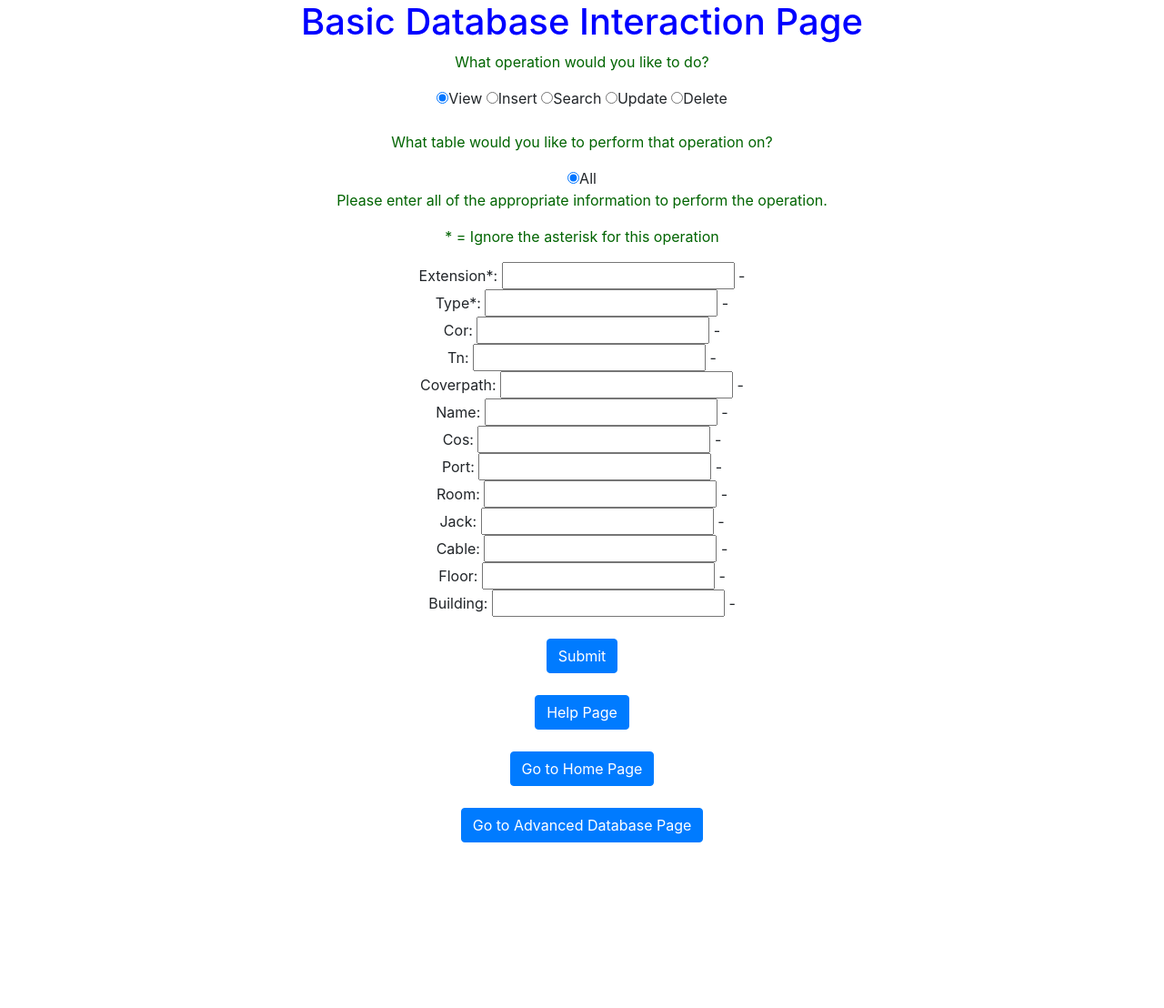
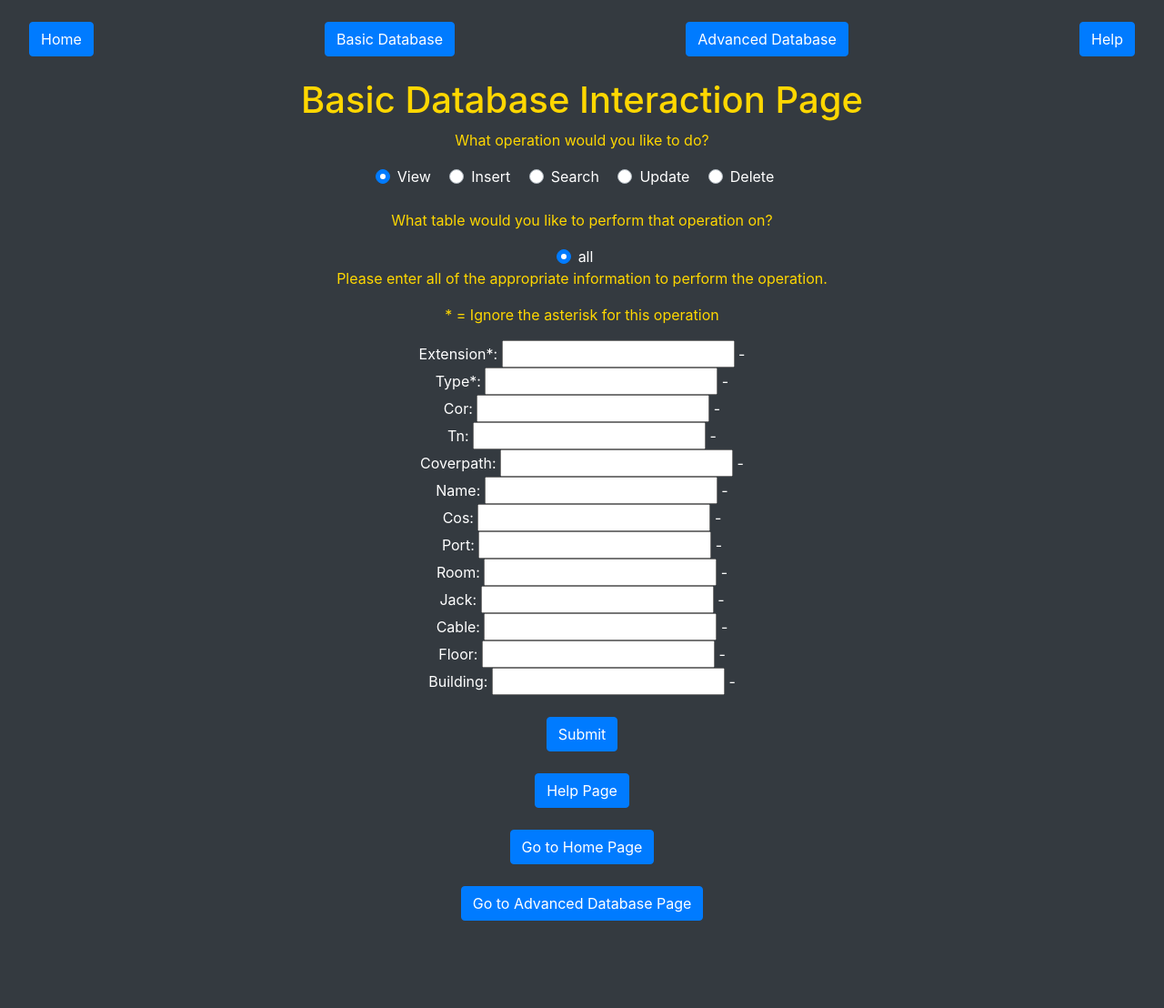
Before and after one commit to devinjh/DM_Term_Project, a PHP site: page /DatabaseInteraction.php in a window 1280 px wide. Shown: the whole page at 91% size. Before the commit the page ends 926 px from the top, so only its background shows below. Run offline with PHP 8.4, Linux system fonts and the light colour scheme; data that the repository does not hold is empty.

Commit message:
Major visual update

```diff
--- a/DatabaseInteraction.php
+++ b/DatabaseInteraction.php
@@ -18,9 +18,10 @@
 		<link rel="stylesheet" href="https://stackpath.bootstrapcdn.com/bootstrap/4.3.1/css/bootstrap.min.css" integrity="sha384-ggOyR0iXCbMQv3Xipma34MD+dH/1fQ784/j6cY/iJTQUOhcWr7x9JvoRxT2MZw1T" crossorigin="anonymous">
 
 		<meta charset = "utf-8">
-		<title> Database </title>
+		<title> Basic Database </title>
 	</head>
-<body>
+
+<body class="p-3 mb-2 bg-dark text-white">
 
 <script>
 
@@ -446,8 +447,24 @@
 
 <center>
 
+	<!-- Navigation bar. -->
+	<nav class="navbar navbar-dark bg-dark">
+		<form>
+    		<button class="btn btn-primary" type="button" onclick=location.href="Home.php">Home</button>
+    	</form>
+		<form class="form-inline">
+    		<button class="btn btn-primary" type="button" onclick=location.href="DatabaseInteraction.php">Basic Database</button>
+    	</form>
+    	<form>
+    		<button class="btn btn-primary" type="button" onclick=location.href="AdvancedDatabaseInteraction.php">Advanced Database</button>
+    	</form>
+    	<form>
+    		<button class="btn btn-primary" type="button" onclick="openHelpPage()">Help</button>
+    	</form>
+    </nav>
+
 	<!-- Header -->
-	<h1 style="color: blue">
+	<h1 style="color: gold">
 		Basic Database Interaction Page
 	</h1>
 
@@ -463,45 +480,75 @@
 	?>
 
 		<!-- Figuring out what operation they would like to perform. -->
-		<p style="color: darkgreen">
+		<p style="color: gold">
 			What operation would you like to do?
 		</p>
 
-		<!-- The operation radio buttons. -->
-		<input type="radio" name="operation" value="view" onclick="updateInformation(OperationEnum.View)" id="view_operation" checked>View
-		<input type="radio" name="operation" value="insert" onclick="updateInformation(OperationEnum.Insert)" id="insert_operation">Insert
-		<input type="radio" name="operation" value="search" onclick="updateInformation(OperationEnum.Search)" id="search_operation">Search
-		<input type="radio" name="operation" value="update" onclick="updateInformation(OperationEnum.Update)" id="update_operation">Update
-		<input type="radio" name="operation" value="delete" onclick="updateInformation(OperationEnum.Delete)" id="delete_operation">Delete<br><br>
+		<!-- Radio buttons for getting the operation. -->
+		<div class="custom-control custom-radio custom-control-inline">
+			<input type="radio" name="operation" value="view" onclick="updateInformation(OperationEnum.View)" id="view_operation" class="custom-control-input" checked>
+				<label class="custom-control-label" for="view_operation">View</label>
+		</div>
+		<div class="custom-control custom-radio custom-control-inline">
+			<input type="radio" name="operation" value="insert" onclick="updateInformation(OperationEnum.Insert)" id="insert_operation" class="custom-control-input">
+				<label class="custom-control-label" for="insert_operation">Insert</label>
+		</div>
+		<div class="custom-control custom-radio custom-control-inline">
+			<input type="radio" name="operation" value="search" onclick="updateInformation(OperationEnum.Search)" id="search_operation" class="custom-control-input">
+				<label class="custom-control-label" for="search_operation">Search</label>
+		</div>
+		<div class="custom-control custom-radio custom-control-inline">
+			<input type="radio" name="operation" value="update" onclick="updateInformation(OperationEnum.Update)" id="update_operation" class="custom-control-input">
+				<label class="custom-control-label" for="update_operation">Update</label>
+		</div>
+		<div class="custom-control custom-radio custom-control-inline">
+			<input type="radio" name="operation" value="delete" onclick="updateInformation(OperationEnum.Delete)" id="delete_operation" class="custom-control-input">
+				<label class="custom-control-label" for="delete_operation">Delete</label>
+		</div>
+
+		<!-- To make sure spacing looks good. -->
+		<br><br>
 
 		<!-- Figuring out which table they would like to perform it on. -->
-		<p style="color: darkgreen">
+		<p style="color: gold">
 			What table would you like to perform that operation on?
 		</p>
 
 		<?php
 
-			// Displaying the first radio button, making sure it's checked
-			print "<input type=\"radio\" name=\"table\" value=\"all\" checked>All";
-
-			// Getting the table names
+			// Getting all of the table names into an array
 			$table_names = getTableNames();
 
-			// Displaying the table names with radio buttons
-			for ($x = 0; $x < count($table_names); $x++)
+			// Going through the array and displaying all of the table nams along with the "all" option
+			for ($x = -1; $x < count($table_names); $x++)
 			{
-				print "<input type=\"radio\" name=\"table\" value=\"" . $table_names[$x] . "\">" . $table_names[$x];
+				// The "all" option
+				if ($x == -1)
+				{
+					print "<div class=\"custom-control custom-radio custom-control-inline\">"; // Start of the div
+					print "<input type=\"radio\" name=\"table\" value=\"all\" class=\"custom-control-input\" id=\"all\" checked>"; // The actual button with the name all in it
+					print "<label class=\"custom-control-label\" for=\"all\">all</label>"; // The label associated with all
+					print "</div>"; // The end of the div
+				}
+				// All individual table options
+				else
+				{
+					print "<div class=\"custom-control custom-radio custom-control-inline\">"; // Start of the div
+					print "<input type=\"radio\" name=\"table\" value=\"" . $table_names[$x] . "\" class=\"custom-control-input\" id=\"" . $table_names[$x] . "\">"; // The actual button with the table name in it
+					print "<label class=\"custom-control-label\" for=\"" . $table_names[$x] . "\">" . $table_names[$x] . "</label>"; // The label associated with the table name
+					print "</div>"; // The end of the div
+				}
 			}
 
 		?>
 
-		<p style="color: darkgreen">
+		<p style="color: gold">
 			Please enter all of the appropriate information to perform the operation.
 		</p>
 
 		<!-- Getting all of the necessary input to perform the operation. -->
 		<!-- This is the explanation of what to do with the textboxes that gets displayed to the user. -->
-		<p id="information_paragraph" style="color: darkgreen" hidden>
+		<p id="information_paragraph" style="color: gold" hidden>
 			NOTE: Use the right side only for values that will be updated!<br>
 			Ex: If you want to update the name of every type "station-user"<br>
 			to "worker station", you type in "station-user" in the left side<br>
@@ -511,7 +558,7 @@
 		</p>
 
 		<!-- The checkboxes that gather information on if they're searching for a specific column. Only shows up when the user has the"search" operation selected. -->
-		<p id="search_checkboxes" style="color: darkgreen" hidden>
+		<p id="search_checkboxes" style="color: gold" hidden>
 
 			<!-- Little information explaining to the user what the checkboxes are for. -->
 			If you would like to search for (a) specific column(s), please indicate which one(s). If not, leave them all blank.<br><br>
@@ -538,7 +585,7 @@
 		</p>
 
 		<!-- This simply tells the user what the asterisk is for. -->
-		<p id="required_paragraph" style="color: darkgreen">
+		<p id="required_paragraph" style="color: gold">
 			* = Ignore the asterisk for this operation
 		</p>
 
--- a/Home.php
+++ b/Home.php
@@ -19,6 +19,7 @@
 		<meta charset = "utf-8">
 		<title> Home </title>
 	</head>
+
 <body>
 
 <script>
```
Also changed, not shown: AdvancedDatabaseInteraction.php (+43 -13 lines).
